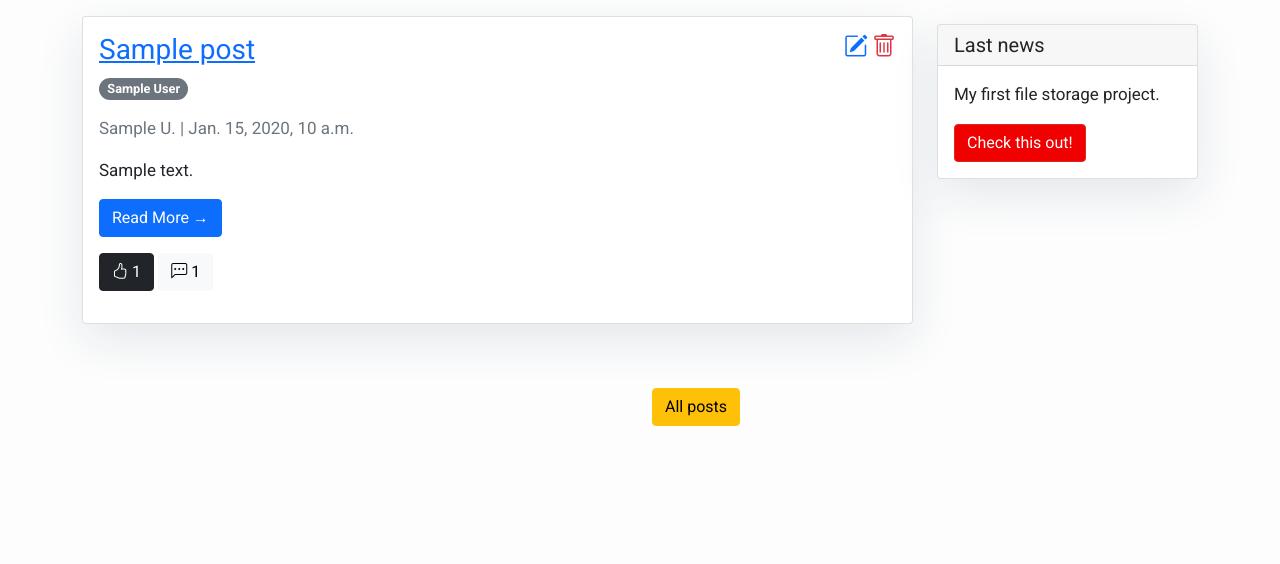
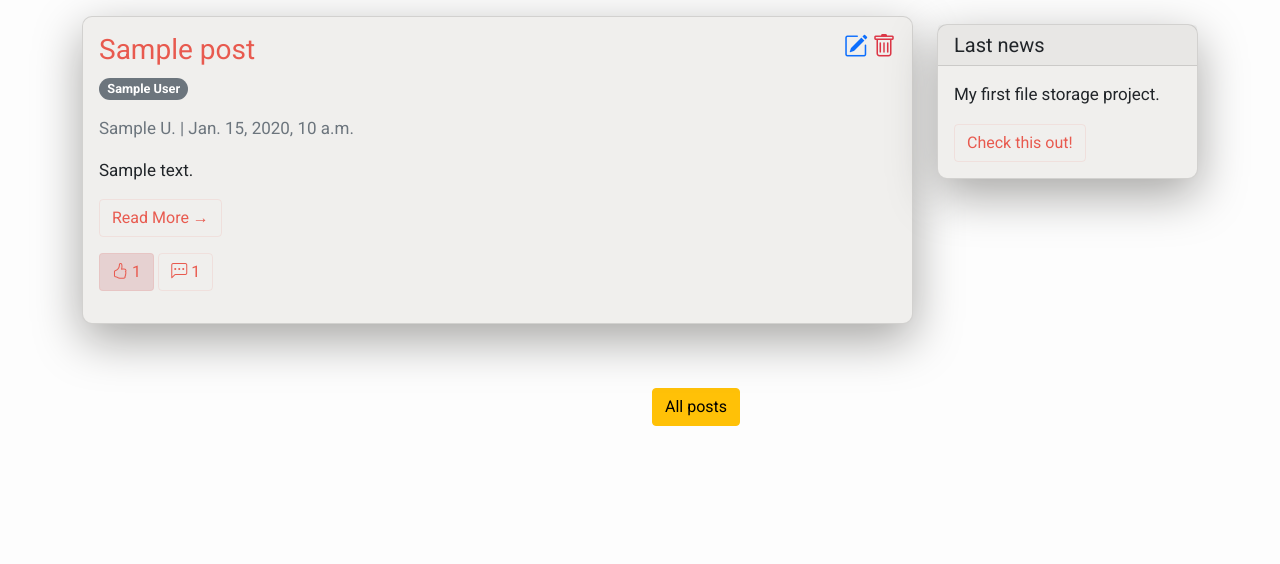
Before and after one commit to AivGitHub/qworpa, a Django app: page / in a window 1280 px wide. Shown: the part 59-623 px from the top of the page. Run offline with Django 4.2, Linux system fonts and the light colour scheme; a user stored in the database is signed in; tables that the repository leaves empty hold one stand-in row (values such as "Sample post"); some libraries are stand-ins or nearby versions.

Commit message:
Design post page

```diff
--- a/accounts/static/accounts/base.css
+++ b/accounts/static/accounts/base.css
@@ -33,3 +33,35 @@ textarea {
 .card {
   box-shadow: 0 16px 48px #E3E7EB;
 }
+
+.container .row .card {
+  background-color: rgba(240, 239, 237, 1);
+  border-radius: 10px;
+  box-shadow: 0 16px 48px rgba(166, 165, 163, 1);
+}
+
+.container .row .card .post-card-header a {
+  color: rgba(232, 90, 79, 1);
+}
+
+.container .row .card .post-card-header a:hover {
+  color: rgba(255, 0, 0, 1);
+}
+
+.container .row .card .btn {
+  background-color: inherit;
+  border-color: rgba(232, 90, 79, .1);
+  color: rgba(232, 90, 79, 1);
+}
+
+.container .row .card .btn.btn-dark {
+  background-color: rgba(230, 209, 209, 1);
+}
+
+.container .row .card .btn:hover {
+  background-color: rgba(232, 90, 79, .1);
+}
+
+.no-wrap {
+  white-space: nowrap;
+}
--- a/blogs/templates/blogs/includes/post_col.html
+++ b/blogs/templates/blogs/includes/post_col.html
@@ -4,10 +4,11 @@
   <div class="card-body">
     {% if post %}
     <div class="d-flex justify-content-between">
-      <div>
+      <div class="post-card-header">
       {% if not is_detailed %}
       <a
         href="{% url 'post-details' post.url_hex  %}"
+        class="text-decoration-none"
       >
       {% endif %}
         <h3 class="card-title text-break">{{ post.title }}</h3>
@@ -16,7 +17,7 @@
       {% endif %}
       </div>
       {% if user.is_authenticated and user == post.author %}
-      <div>
+      <div class="no-wrap">
         <a href="{% url 'edit-post' post.url_hex %}" class="h4"><i class="bi bi-pencil-square"></i></a>
         <a href="#" class="delete-post h4 text-danger" data-url-hex="{{ post.url_hex }}">
           {% csrf_token %}
@@ -42,7 +43,7 @@
     <p>
       <a
         href="{% url 'post-details' post.url_hex  %}"
-        class="btn btn-primary"
+        class="btn btn-primary read-more-button"
       >
         {% trans "Read More" %} &rarr;
       </a>
```
